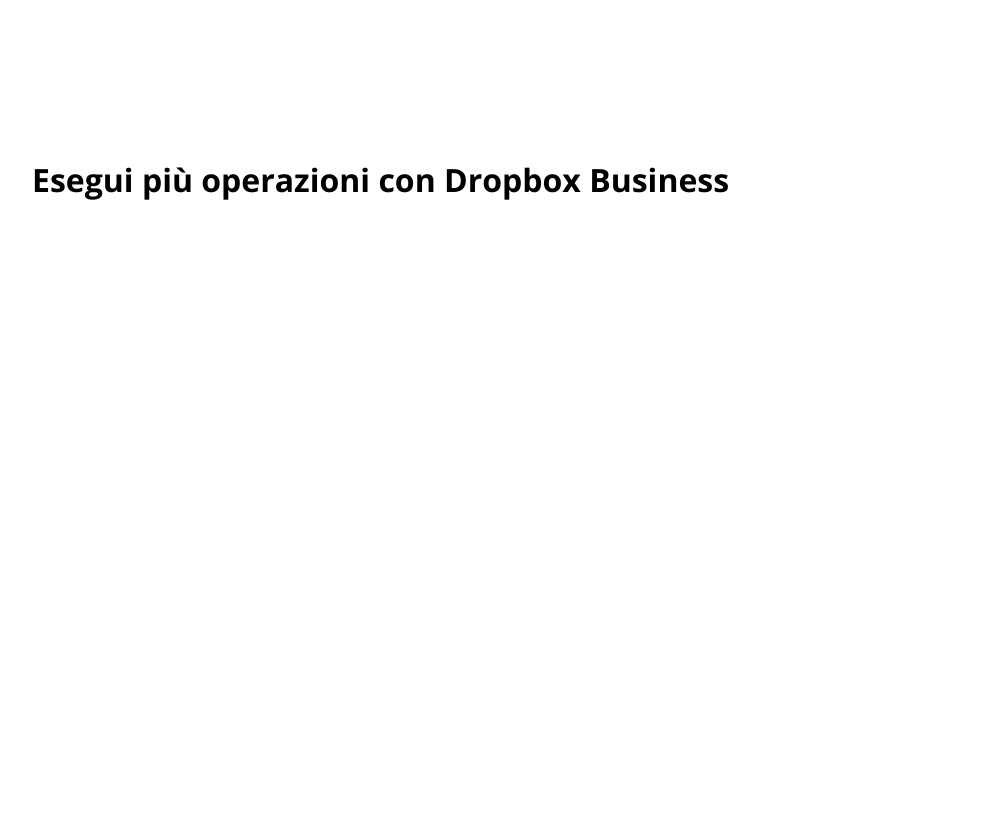
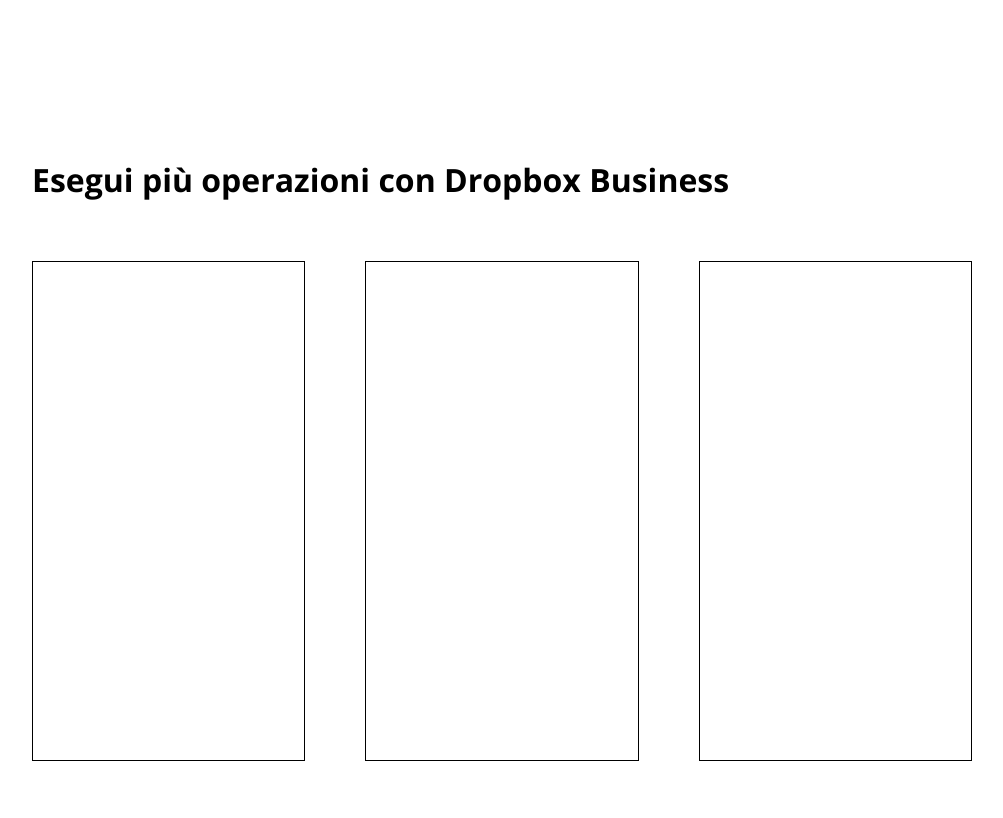
Before and after one commit to rebs-code/htmlcss-dropbox, a plain HTML site: page index.html in a window 1280 px wide. Shown: the part 3549-4367 px from the top of the page, without its empty margins (108-1111 px from the left). Before the commit the page ends 3750 px from the top, so only its background shows below. Drawn offline with nearby package versions, Linux system fonts and the light colour scheme.

```diff
--- a/css/style.css
+++ b/css/style.css
@@ -360,3 +360,21 @@
 
 
 /* ***************************** */
+
+/* THIRD SECTION */
+
+.section3-container{
+    display: flex;
+    flex-wrap: wrap;
+    gap: 60px;
+    padding-top: 60px;
+}
+
+.section3-card {
+    width: calc(100% / 3 - 60px);
+    height: 500px;
+    border: 1px solid black;
+}
+
+
+/* ***************************** */
```
Also changed, not shown: img/business-feature-coordinate-it.png (added), img/business-feature-integrations-it.png (added), img/business-feature-multi-device.png (added), img/business-feature-security.png (added), img/business-feature-send-files-it.png (added), img/business-feature-switching-tools.png (added).
